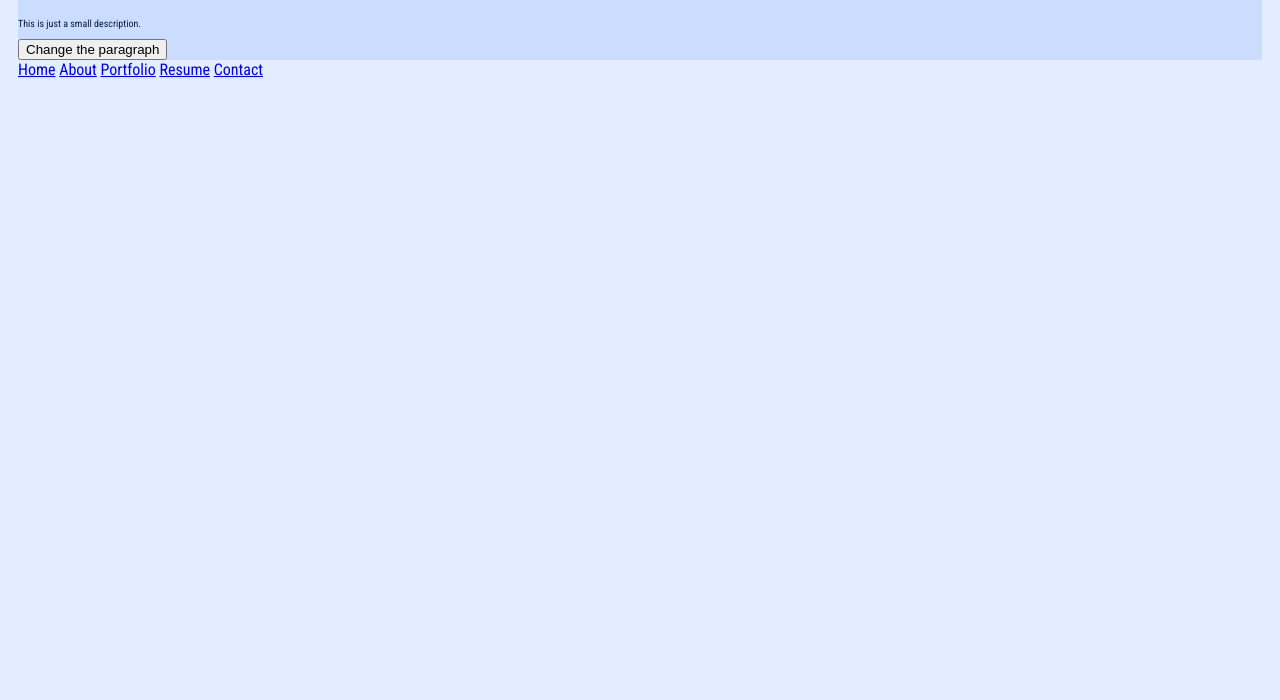
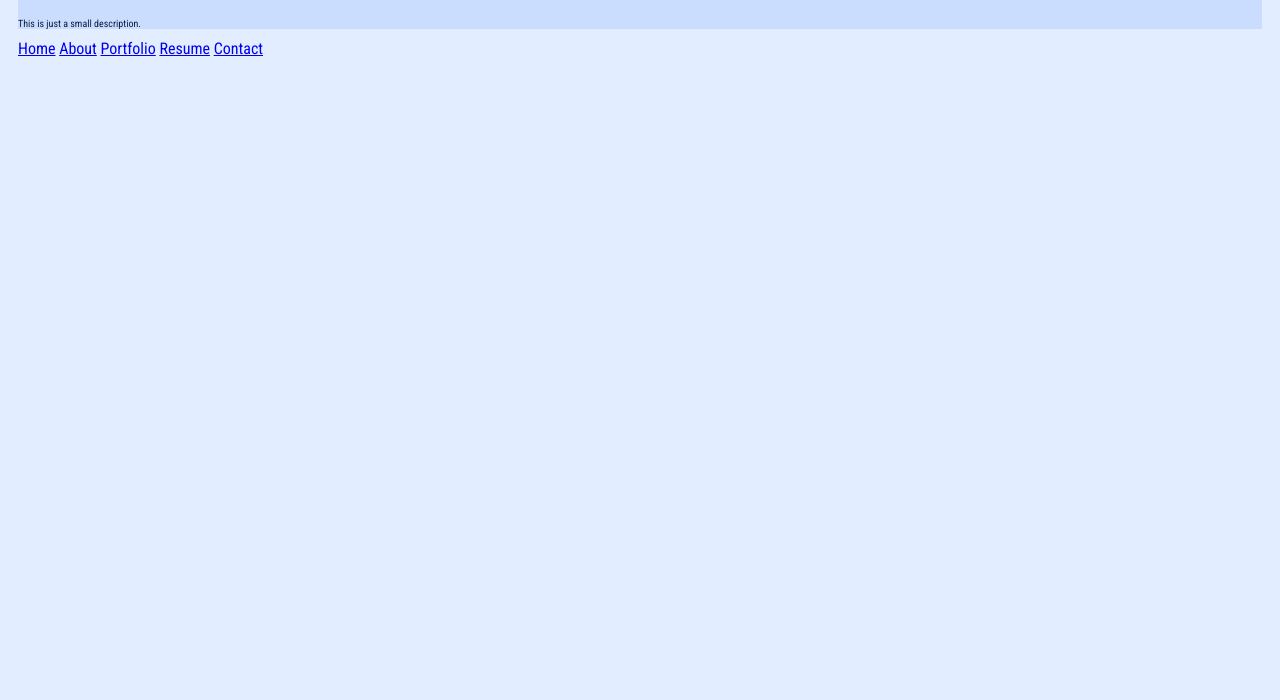
Before and after one commit to elycetacani/Permanent, a plain HTML site: page index.html in a window 1280 px wide. Shown: the part 100-800 px from the top of the page. Drawn offline with nearby package versions, Linux system fonts and the light colour scheme.

Commit message:
Deleted Javascript

```diff
--- a/index.html
+++ b/index.html
@@ -3,18 +3,12 @@
   <meta charset="utf-8">
   <link rel="stylesheet" type="text/css" href="default.css">
   <link href="https://fonts.googleapis.com/css?family=Oswald|Roboto+Condensed" rel="stylesheet">
-  <script>
-   function myFunction() {
-     document.getElementById("demo").innerHTML = "I am Khaia Alvarado, a learning coder, doctor, and artist. Of course, I am just learning. Not all 3. But anyways I think it's nice of you to try and read this.";
-   }
-  </script>
 </head>
 <body>
   <div id="main">
     <div id="title">
       <h1>Khaia Alvarado</h1>
       <p id="demo">This is just a small description.</p>
-      <button type="button" onclick="myFunction()">Change the paragraph</button>
     </div>
     <div id="topnav">
       <a href="#">Home</a>
```
